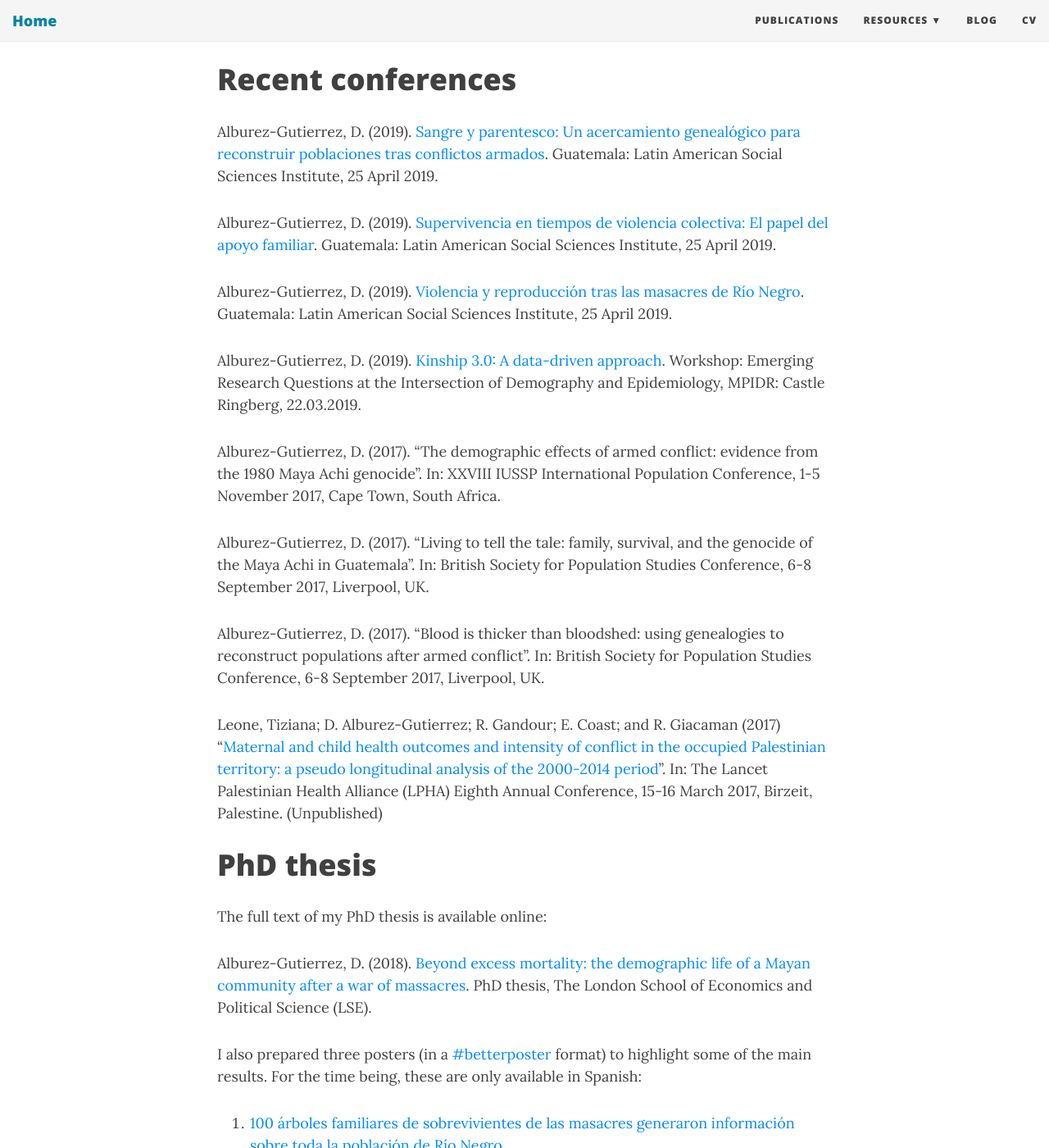
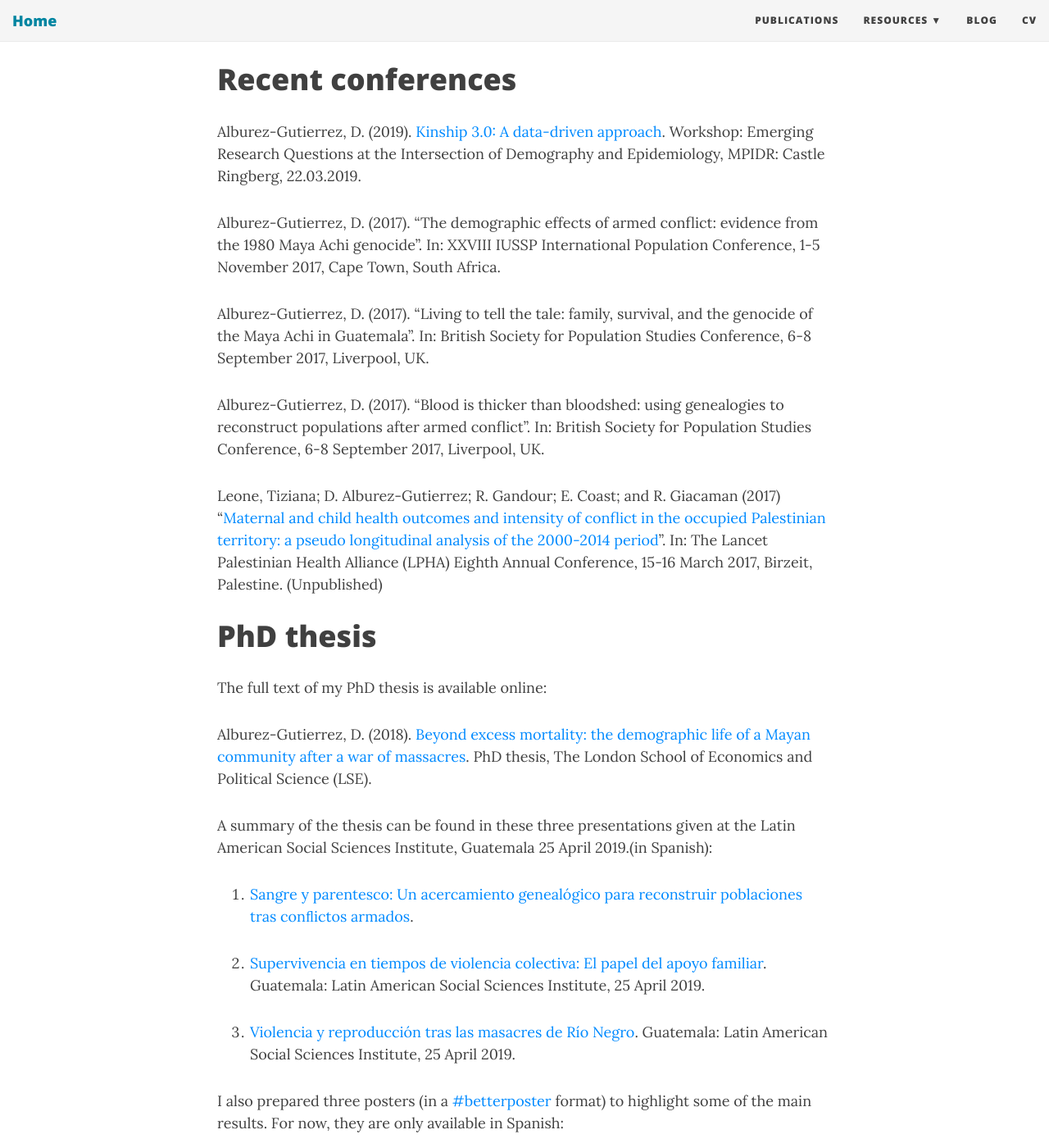
Before and after one commit to alburezg/alburezg.github.io, a Jekyll site: the page built from publications.md, in a window 1280 px wide and 1400 px high, scrolled down 1249 px. Shown: the whole window at 82% size. Built offline with Jekyll 4.4.1, drawn with Linux system fonts in a browser that asks for light colours; nearby versions of some CDN libraries; some of the changed lines change nothing that is shown.

Commit message:
changed order of phd materials

```diff
--- a/publications.md
+++ b/publications.md
@@ -25,12 +25,6 @@ McGovern, P., and Alburez-Gutierrez, D. (2017) "Who takes workplace case-study m
 
 # Recent conferences
 
-Alburez-Gutierrez, D. (2019). [Sangre y parentesco: Un acercamiento genealógico para reconstruir poblaciones tras conﬂictos armados](pdf/1_alburez_metodos_FLACSO.pdf). Guatemala: Latin American Social Sciences Institute, 25 April 2019.
-
-Alburez-Gutierrez, D. (2019). [Supervivencia en tiempos de violencia colectiva: El papel del apoyo familiar](pdf/2_alburez_mortalidad_FLACSO.pdf). Guatemala: Latin American Social Sciences Institute, 25 April 2019.
-
-Alburez-Gutierrez, D. (2019). [Violencia y reproducción tras las masacres de Río Negro](pdf/3_alburez_fecundidad_FLACSO.pdf). Guatemala: Latin American Social Sciences Institute, 25 April 2019.
-
 Alburez-Gutierrez, D. (2019). [Kinship 3.0: A data-driven approach](pdf/alburez_kinship_3.0.pdf). Workshop: Emerging Research Questions at the Intersection of Demography and Epidemiology, MPIDR: Castle Ringberg, 22.03.2019.
 
 Alburez-Gutierrez, D. (2017). "The demographic effects of armed conflict: evidence from the 1980 Maya Achi genocide". In: XXVIII IUSSP International Population Conference, 1-5 November 2017, Cape Town, South Africa.
@@ -47,7 +41,15 @@ The full text of my PhD thesis is available online:
 
 Alburez-Gutierrez, D. (2018). [Beyond excess mortality: the demographic life of a Mayan community after a war of massacres](http://etheses.lse.ac.uk/3872/). PhD thesis, The London School of Economics and Political Science (LSE).
 
-I also prepared three posters (in a [#betterposter](https://twitter.com/hashtag/BetterPoster?src=hash) format) to highlight some of the main results. For the time being, these are only available in Spanish:
+A summary of the thesis can be found in these three presentations given at the Latin American Social Sciences Institute, Guatemala 25 April 2019.(in Spanish):
+
+   1. [Sangre y parentesco: Un acercamiento genealógico para reconstruir poblaciones tras conﬂictos armados](pdf/1_alburez_metodos_FLACSO.pdf).
+
+   2. [Supervivencia en tiempos de violencia colectiva: El papel del apoyo familiar](pdf/2_alburez_mortalidad_FLACSO.pdf). Guatemala: Latin American Social Sciences Institute, 25 April 2019.
+
+   3. [Violencia y reproducción tras las masacres de Río Negro](pdf/3_alburez_fecundidad_FLACSO.pdf). Guatemala: Latin American Social Sciences Institute, 25 April 2019.
+
+I also prepared three posters (in a [#betterposter](https://twitter.com/hashtag/BetterPoster?src=hash) format) to highlight some of the main results. For now, they are only available in Spanish:
 
    1. [100 árboles familiares de sobrevivientes de las masacres generaron información sobre toda la población de Río Negro](pdf/1._poster_metodo_alburez.pdf)
 
```
